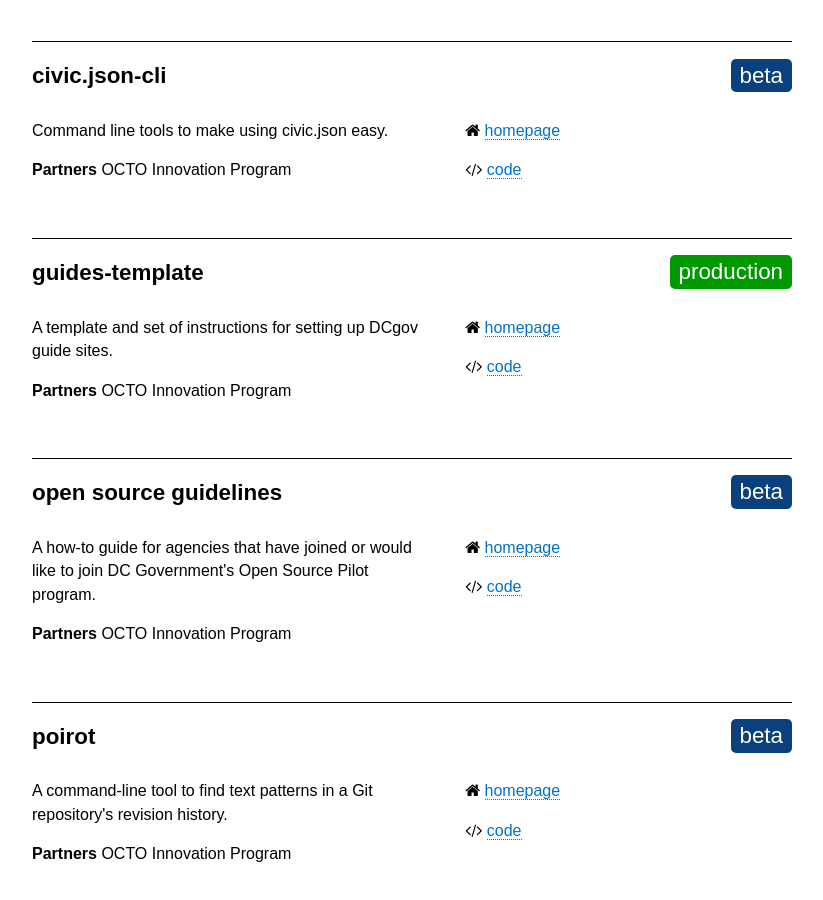
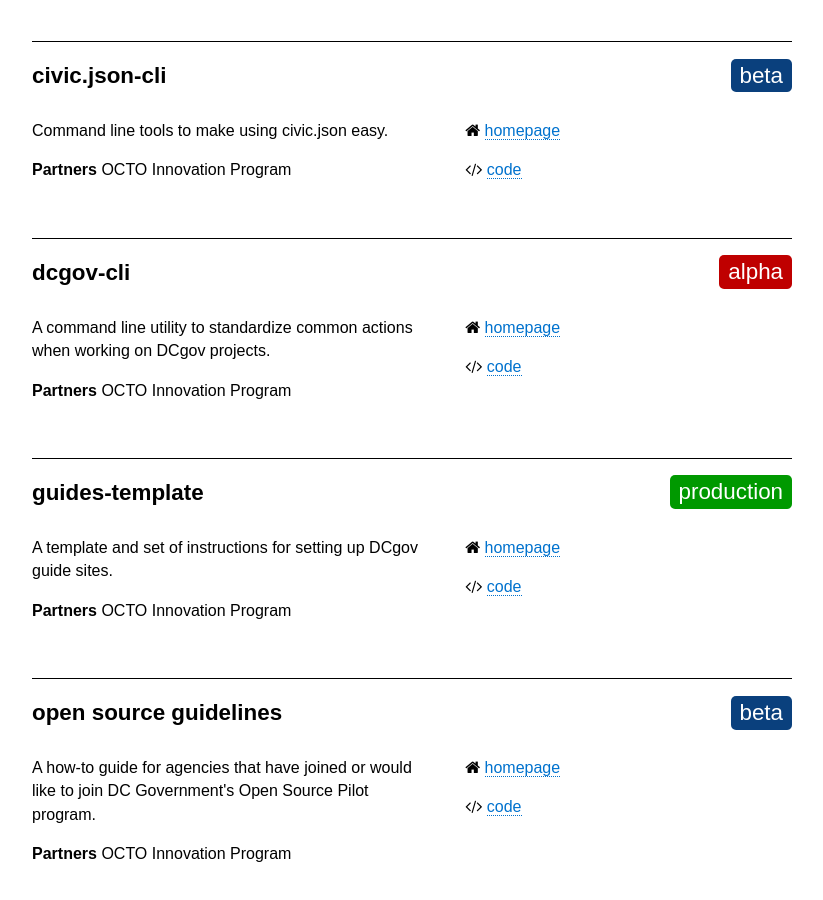
Before and after one commit to DCgov/dcgov.github.io, a Jekyll site: the page built from _pages/projects.md, in a window 1280 px wide and 900 px high, scrolled down 633 px. Shown: the whole window, without its empty margins (228-1051 px from the left). Built offline with Jekyll 4.4.1, drawn with Linux system fonts in a browser that asks for light colours; nearby versions of some CDN libraries; some of the changed lines change nothing that is shown.

Commit message:
Update projects 2016-02-20

```diff
--- a/_data/projects.json
+++ b/_data/projects.json
@@ -91,9 +91,9 @@
         ],
         "github": {
             "languages": {
-                "Python": 26641,
+                "Python": 27292,
                 "Shell": 1745,
-                "HTML": 5472
+                "HTML": 5771
             },
             "teams": [
                 "DC Digital Service"
@@ -127,64 +127,15 @@
         "status": "Beta",
         "license": "https://raw.githubusercontent.com/DCgov/civic.json/master/LICENSE.md",
         "github": {
-            "languages": {},
+            "languages": {
+                "HTML": 14059,
+                "JavaScript": 2095,
+                "CSS": 1369
+            },
             "teams": [
                 "DC Digital Service"
             ],
-            "activity": [
-                0,
-                0,
-                0,
-                0,
-                0,
-                0,
-                0,
-                0,
-                0,
-                0,
-                0,
-                0,
-                0,
-                0,
-                0,
-                0,
-                0,
-                0,
-                0,
-                0,
-                0,
-                0,
-                0,
-                0,
-                0,
-                0,
-                0,
-                0,
-                0,
-                0,
-                0,
-                0,
-                0,
-                0,
-                0,
-                0,
-                0,
-                0,
-                0,
-                0,
-                0,
-                0,
-                0,
-                0,
-                0,
-                0,
-                5,
-                1,
-                0,
-                13,
-                9,
-                7
-            ]
+            "activity": []
         },
         "name": "civic.json (extended)",
         "repository": "https://github.com/DCgov/civic.json",
@@ -256,5 +207,48 @@
         "homepage": "http://open.dc.gov/civic.json/",
         "thumbnail": "",
         "description": "Command line tools to make using civic.json easy."
+    },
+    {
+        "status": "Alpha",
+        "license": "CC0-1.0",
+        "github": {
+            "languages": {
+                "Shell": 13569,
+                "Makefile": 784
+            },
+            "teams": [
+                "DC Digital Service"
+            ],
+            "activity": []
+        },
+        "name": "dcgov-cli",
+        "repository": "https://github.com/DCgov/dcgov-cli",
+        "partners": [
+            {
+                "url": "",
+                "name": "OCTO Innovation Program",
+                "email": "open@dc.gov"
+            }
+        ],
+        "type": "Command Line Tool",
+        "tags": [
+            "dcgov",
+            "git",
+            "cli",
+            "documentation",
+            "workflow"
+        ],
+        "links": [],
+        "data": [],
+        "contact": {
+            "url": "",
+            "name": "Emanuel Feld",
+            "email": "open@dc.gov"
+        },
+        "id": "https://raw.githubusercontent.com/DCgov/civic.json/master/schemas/schema-v1.json",
+        "geography": [],
+        "homepage": "",
+        "thumbnail": "",
+        "description": "A command line utility to standardize common actions when working on DCgov projects."
     }
 ]
```
